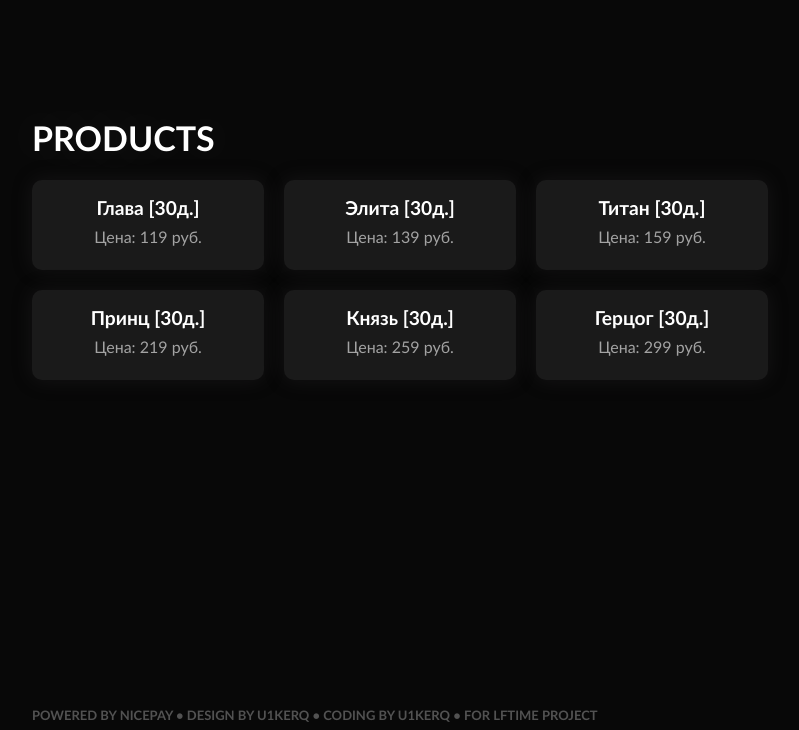
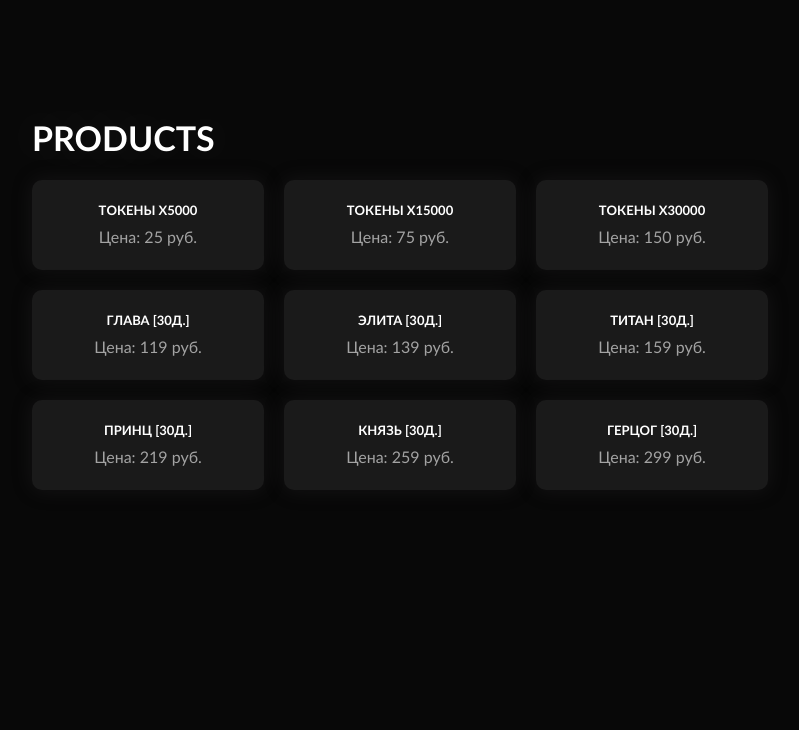
Before and after one commit to u1kerq1/lftimesite, a Flask app: page / in a window 1280 px wide. Shown: the part 412-1142 px from the top of the page, without its empty margins (160-959 px from the left). Run offline with Flask 3, Linux system fonts and the light colour scheme.

Commit message:
Update index.html

```diff
--- a/templates/index.html
+++ b/templates/index.html
@@ -154,6 +154,7 @@
             margin: 0;
             font-size: 1.2rem;
             color: #fff;
+            font-variant-caps: all-petite-caps;
         }
 
         .product-card p {
@@ -306,6 +307,18 @@
 
     <!-- Секция с товарами -->
     <div class="products" name="donate">
+        <div class="product-card" onclick="openModal('Токены x5000', 25, 'p give %player% 5000')">
+            <h4>Токены x5000</h4>
+            <p>Цена: 25 руб.</p>
+        </div>
+        <div class="product-card" onclick="openModal('Токены x15000', 25, 'p give %player% 15000')">
+            <h4>Токены x15000</h4>
+            <p>Цена: 75 руб.</p>
+        </div>
+        <div class="product-card" onclick="openModal('Токены x30000', 150, 'p give %player% 30000')">
+            <h4>Токены x30000</h4>
+            <p>Цена: 150 руб.</p>
+        </div>
         <div class="product-card" onclick="openModal('Глава [30д.]', 119, 'lp user %player% parent addtemp glava 30d')">
             <h4>Глава [30д.]</h4>
             <p>Цена: 119 руб.</p>
```
